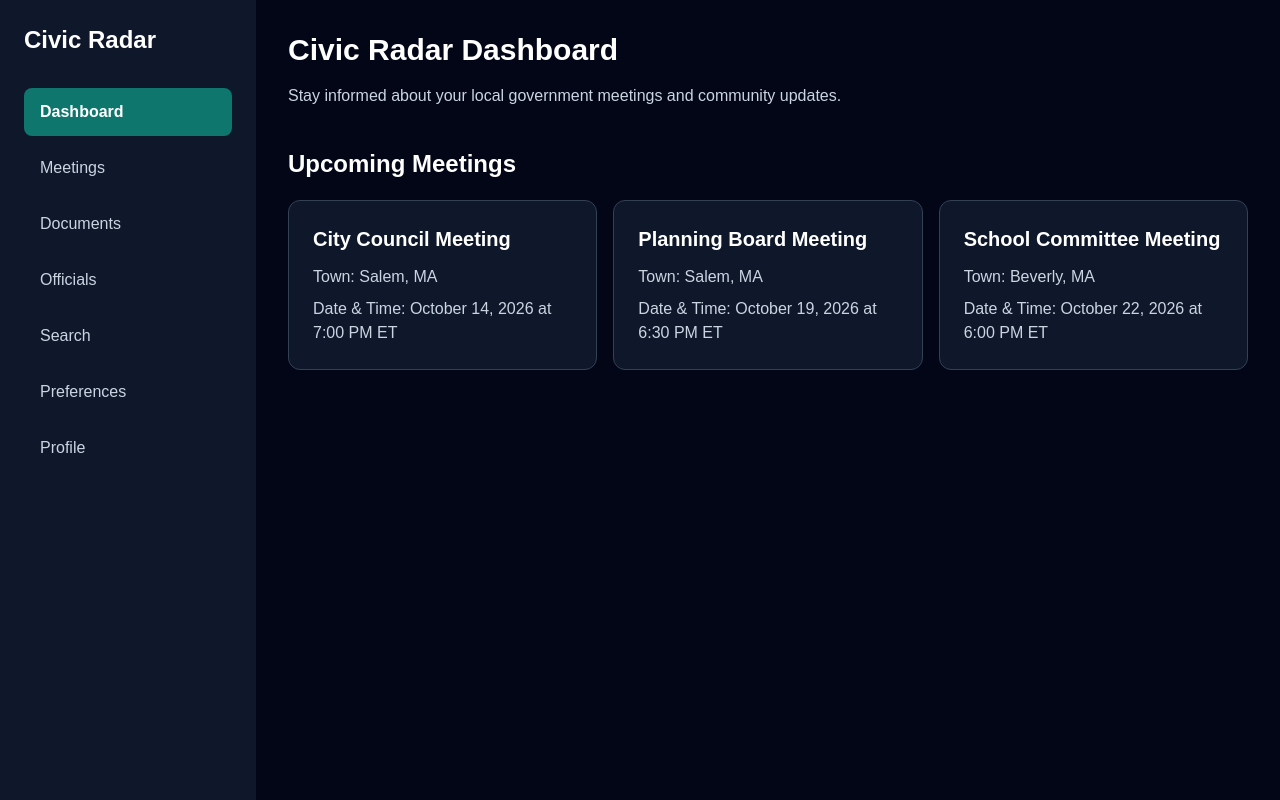
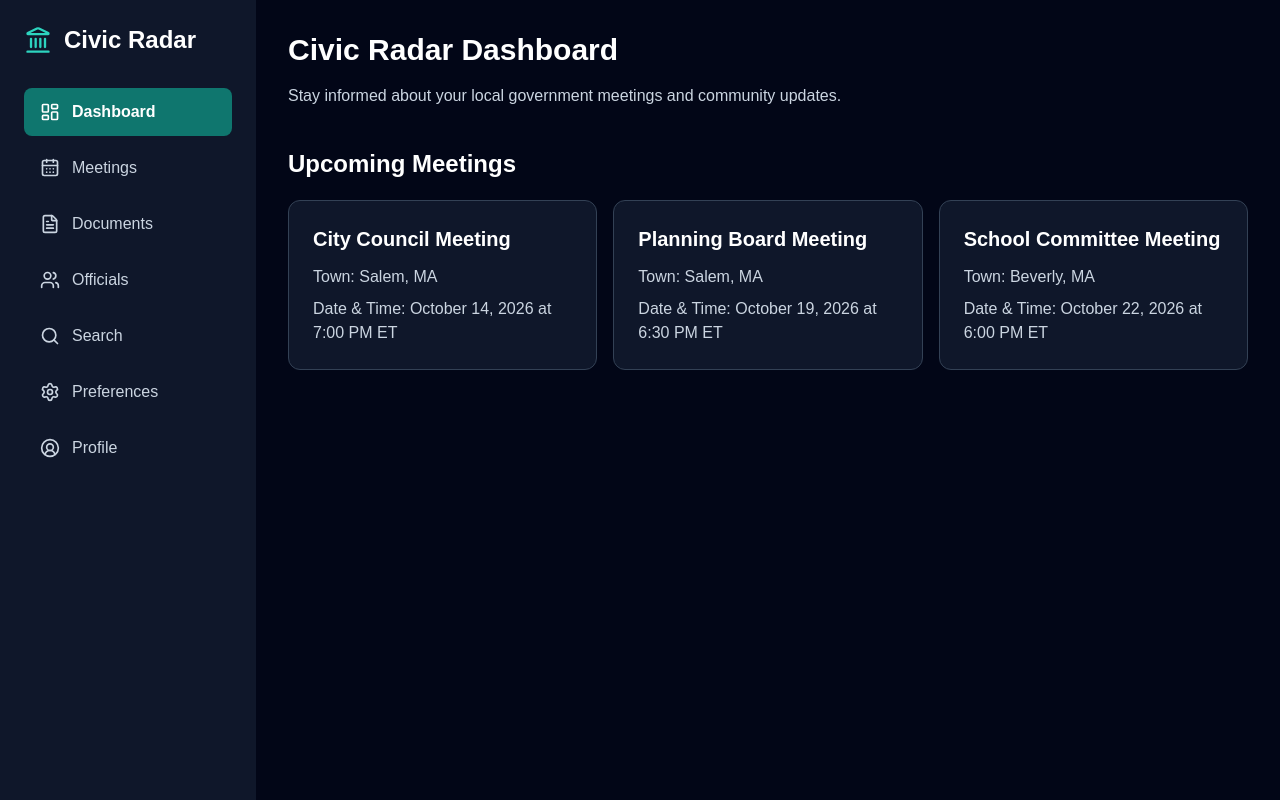
Before and after one commit to Civic-Radar/civicradar-project, a Next.js app: page /dashboard in a window 1280 px wide. Built offline with nearby package versions, Linux system fonts and the light colour scheme.

Commit message:
Add Lucide icons and improve sidebar navigation

```diff
--- a/app/components/Sidebar.tsx
+++ b/app/components/Sidebar.tsx
@@ -1,74 +1,63 @@
+
 "use client";
 
+import Link from "next/link";
 import { usePathname } from "next/navigation";
-import Link from "next/link";
+import {
+  Landmark,
+  LayoutDashboard,
+  CalendarDays,
+  FileText,
+  Users,
+  Search,
+  Settings,
+  CircleUserRound,
+} from "lucide-react";
+
+const navigation = [
+  { name: "Dashboard", href: "/dashboard", icon: LayoutDashboard },
+  { name: "Meetings", href: "/meetings", icon: CalendarDays },
+  { name: "Documents", href: "/documents", icon: FileText },
+  { name: "Officials", href: "/officials", icon: Users },
+  { name: "Search", href: "/search", icon: Search },
+  { name: "Preferences", href: "/preferences", icon: Settings },
+  { name: "Profile", href: "/profile", icon: CircleUserRound },
+];
 
 export default function Sidebar() {
   const pathname = usePathname();
 
   return (
     <aside className="w-64 shrink-0 bg-slate-900 p-6 text-white">
-      <h2 className="mb-8 text-2xl font-bold">
-        Civic Radar
-      </h2>
-
+      <div className="mb-8 flex items-center gap-3">
+        <Landmark className="h-7 w-7 text-teal-400" />
+        <h2 className="text-2xl font-bold">Civic Radar</h2>
+      </div>
 
       <nav aria-label="Main navigation" className="space-y-2">
+        {navigation.map((item) => {
+          const Icon = item.icon;
+          const isActive =
+            pathname === item.href ||
+            pathname.startsWith(item.href + "/");
+
+          return (
             <Link
-  href="/dashboard"
-  aria-current={pathname === "/dashboard" ? "page" : undefined}
-  className={`block rounded-lg px-4 py-3 ${
-    pathname === "/dashboard"
-      ? "bg-teal-700 text-white font-semibold"
+              key={item.name}
+              href={item.href}
+              aria-current={isActive ? "page" : undefined}
+              className={`flex items-center gap-3 rounded-lg px-4 py-3 transition-colors ${
+                isActive
+                  ? "bg-teal-700 font-semibold text-white"
                   : "text-slate-300 hover:bg-slate-800 hover:text-white"
               }`}
             >
-  Dashboard
+              <Icon className="h-5 w-5 shrink-0" />
+              <span>{item.name}</span>
             </Link>
-
-  <Link
-    href="/meetings"
-    className="block rounded-lg px-4 py-3 text-slate-300 hover:bg-slate-800 hover:text-white"
-  >
-    Meetings
-  </Link>
-
-  <Link
-    href="/documents"
-    className="block rounded-lg px-4 py-3 text-slate-300 hover:bg-slate-800 hover:text-white"
-  >
-    Documents
-  </Link>
-
-  <Link
-    href="/officials"
-    className="block rounded-lg px-4 py-3 text-slate-300 hover:bg-slate-800 hover:text-white"
-  >
-    Officials
-  </Link>
-
-  <Link
-    href="/search"
-    className="block rounded-lg px-4 py-3 text-slate-300 hover:bg-slate-800 hover:text-white"
-  >
-    Search
-  </Link>
-
-  <Link
-    href="/preferences"
-    className="block rounded-lg px-4 py-3 text-slate-300 hover:bg-slate-800 hover:text-white"
-  >
-    Preferences
-  </Link>
-
-  <Link
-  href="/profile"
-  className="block rounded-lg px-4 py-3 text-slate-300 hover:bg-slate-800 hover:text-white"
->
-  Profile
-</Link>
+          );
+        })}
       </nav>
-
     </aside>
   );
 }
--- a/package.json
+++ b/package.json
@@ -10,6 +10,7 @@
   },
   "dependencies": {
     "@supabase/supabase-js": "^2.45.4",
+    "lucide-react": "^1.55.0",
     "next": "14.2.15",
     "react": "18.3.1",
     "react-dom": "18.3.1"
```
Also changed, not shown: 1 other file (tests, documents, lock files or other folders). Lines whose indentation alone changed are shown as unchanged.
